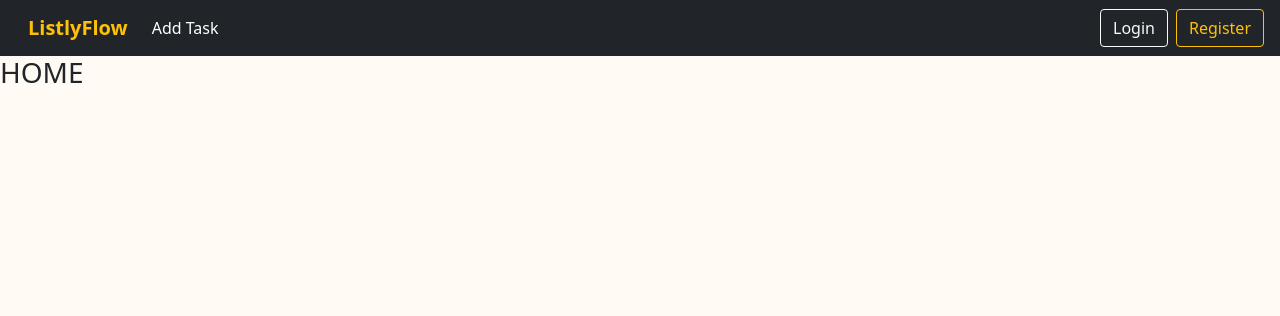
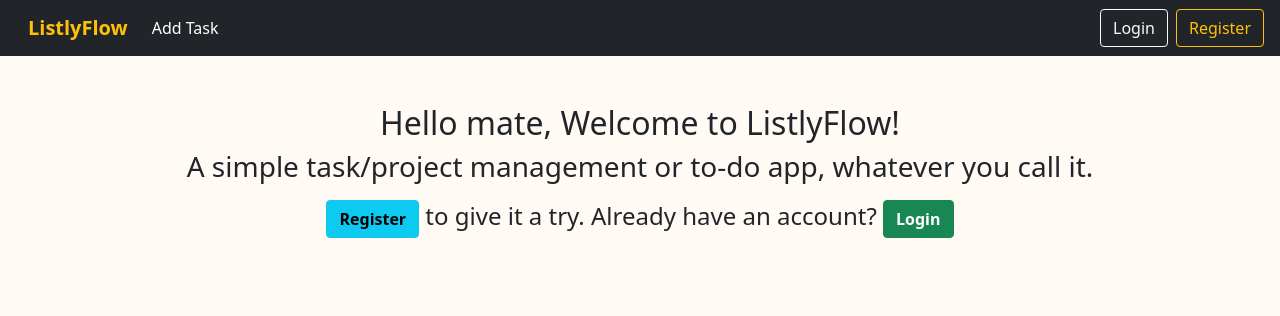
Before and after one commit to AKToran/listlyflow, a Django app: page / in a window 1280 px wide. Shown: the top 316 px of the page. Run offline with Django 5.2, Linux system fonts and the light colour scheme; some libraries are stand-ins or nearby versions.

Commit message:
all types of filtering

```diff
--- a/listlyflow/urls.py
+++ b/listlyflow/urls.py
@@ -7,6 +7,8 @@ urlpatterns = [
     path('', views.home, name='home'),
     path('category/<slug:slug>/', views.home, name='sort-category'),
     path('priority/<str:bool>/', views.sortByPriority, name='sort-priority'),
+    path('date/<str:bool>/', views.sortByDate, name='sort-date'),
+    path('filter/', views.findSpecificTask, name='filter'),
     path('user/', include('user.urls')),
     path('task/', include('task.urls')),
 ]
--- a/listlyflow/views.py
+++ b/listlyflow/views.py
@@ -1,7 +1,10 @@
 from django.shortcuts import render, redirect
 from task.models import Task, Category
+from django.contrib.auth.decorators import login_required
+from task.forms import TaskFilterForm
 
 def home(request, slug = None):
+    form = TaskFilterForm()
     search = request.GET.get('search')
     if request.user.is_authenticated:
         user = request.user
@@ -10,33 +13,62 @@ def home(request, slug = None):
             data = Task.objects.filter(category=category, user=user).order_by('status')
 
         elif search:
-            data = Task.objects.filter(user=user, title__icontains=search)
+            data = Task.objects.filter(user=user, title__icontains=search).order_by('status')
             if len(data) < 1:
-                data = Task.objects.filter(user=user, category__name__icontains=search)
+                data = Task.objects.filter(user=user, category__name__icontains=search).order_by('status')
 
                 if len(data) < 1:
-                    data = Task.objects.filter(user=user, priority__icontains=search)
+                    data = Task.objects.filter(user=user, priority__icontains=search).order_by('status')
 
                     if len(data) < 1:
-                        data = Task.objects.filter(user=user, due_date__icontains=search)
-
-
+                        data = Task.objects.filter(user=user, due_date__icontains=search).order_by('status')
 
         else:
             data = Task.objects.filter(user=user).order_by('status')
     else :
         data = {}
     categories = Category.objects.all()
-    return render(request, 'home.html', {'data': data,'categories': categories})
+    return render(request, 'home.html', {'data': data,'categories': categories, 'form': form})
 
+@login_required
 def sortByPriority(request, bool):
-    if request.user.is_authenticated:
-        user = request.user
-        if bool.lower() == 'true':
-            data = Task.objects.filter(user=user).order_by('status','-priority')
-        else:
-            data = Task.objects.filter(user=user).order_by('status','priority')
+    user = request.user
+    form = TaskFilterForm()
+    if bool.lower() == 'true':
+        data = Task.objects.filter(user=user).order_by('status','-priority')
     else:
-        data = {}
+        data = Task.objects.filter(user=user).order_by('status','priority')
+
     categories = Category.objects.all()
-    return render(request, 'home.html', {'data': data,'categories': categories})
+    return render(request, 'home.html', {'data': data,'categories': categories, 'form': form})
+
+@login_required
+def sortByDate(request, bool):
+    user = request.user
+    form = TaskFilterForm()
+    if bool.lower() == 'true':
+        data = Task.objects.filter(user=user).order_by('due_date')
+    else:
+        data = Task.objects.filter(user=user).order_by('-due_date')
+
+    categories = Category.objects.all()
+    return render(request, 'home.html', {'data': data,'categories': categories, 'form': form})
+
+@login_required
+def findSpecificTask(request):
+    user = request.user
+    form = TaskFilterForm()
+    date = request.GET.get('date', None)
+    priority = request.GET.get('priority')
+    category = request.GET.get('category')
+    data = Task.objects.filter(user=user).order_by('status')
+
+    if date:
+        data = data.filter(due_date=date)
+    if priority:
+        data = data.filter(priority=priority)
+    if category:
+        data = data.filter(category=category)
+
+    categories =Category.objects.all()
+    return render(request, 'home.html', {'data': data,'categories': categories, 'form': form})
--- a/task/forms.py
+++ b/task/forms.py
@@ -13,3 +13,8 @@ class TaskForm(forms.ModelForm):
         widgets = {
             'due_date': forms.DateInput(attrs={'type': 'date'})
         }
+
+class TaskFilterForm(forms.Form):
+    date = forms.DateField(widget=forms.DateInput(attrs={'type': 'date'}), required=False)
+    priority = forms.ChoiceField(choices = [( '','Priority'), (0,'0'),(1,'1'),(2,'2'),(3,'3'),(4,'4'),(5,'5'),(6,'6'),(7,'7'),(8,'8')], required=False)
+    category = forms.ModelChoiceField(queryset=models.Category.objects.all(), empty_label='Category', required=False)
--- a/task/models.py
+++ b/task/models.py
@@ -17,7 +17,7 @@ class Task(models.Model):
     description = models.TextField(blank=True, null=True)
     status = models.BooleanField(default=False)
     due_date = models.DateField(null=True, blank=True)
-    priority = models.IntegerField(default=1, choices = [(1,'1'),(2,'2'),(3,'3'),(4,'4'),(5,'5'),(6,'6'),(7,'7'),(8,'8')])
+    priority = models.IntegerField(default=1, choices = [(0,'0'),(1,'1'),(2,'2'),(3,'3'),(4,'4'),(5,'5'),(6,'6'),(7,'7'),(8,'8')])
     category = models.ForeignKey(Category, on_delete=models.CASCADE,related_name='tasks')
     user = models.ForeignKey(User, on_delete=models.CASCADE, related_name='tasks')
 
--- a/task/views.py
+++ b/task/views.py
@@ -46,7 +46,7 @@ class EditTaskView(UpdateView):
 def taskdone(request, id):
     task = models.Task.objects.get(id=id)
     task.status = True
-    task.priority = 1
+    task.priority = 0
     task.save()
     email_subject = "Task Complete!"
     email_body = render_to_string('task_done.html', {'user': request.user, 'task': task})
--- a/templates/base.html
+++ b/templates/base.html
@@ -28,11 +28,11 @@
             {% if request.user.is_authenticated %}
 
             <form class="form-inline d-flex" action="{% url "home" %}">
-              <input class="form-control" type="search" name="search" placeholder="Search" aria-label="Search" >
-              <button class="btn btn-outline-warning me-2" type="submit">Search</button>
+              <input class="form-control" type="search" name="search" placeholder="Search Task" aria-label="Search" >
+              <button class="btn btn-outline-light me-2" type="submit">Search</button>
             </form>
 
-                {% comment %} <a class="btn btn-outline-light mx-1" href="{% url "profile" %}">Profile</a> {% endcomment %}
+                <a class="btn btn-outline-light mx-1" href="{% url "profile" request.user.id %}">Profile</a>
                 <a class="btn btn-outline-warning mx-1" href="{% url "logout" %}">Logout</a>
             {% else %}
                 <a class="btn btn-outline-light mx-1" href="{% url "login" %}">Login</a>
--- a/templates/home.html
+++ b/templates/home.html
@@ -2,12 +2,14 @@
 {% block title %}
 <title>ListlyFlow</title> {% endblock title %}
 {% block content %}
+{% load crispy_forms_tags %}
+
 {% if request.user.is_authenticated %}
 
 <div class="d-flex flex-wrap">
 
   <div class="col-2 bg-secondary text-light p-4">
-    <h5 class="text-light mx-2 mb-3">Task By Priority:</h5>
+    <h5 class="text-light mx-2 mb-2">Task By Priority:</h5>
     <div class="ms-2 mb-3">
         <a class="btn btn-outline-warning m-1"
         style="width: 150px; font-weight: 600;"
@@ -17,7 +19,19 @@
         href="{% url "sort-priority" False %}">Minimum</a>
       </div>
 
-    <h5 class="text-light mx-2 mb-3">Task By Category:</h5>
+    <h5 class="text-light mx-2 mb-2">Task By Date:</h5>
+    <div class="ms-2 mb-3">
+        <a class="btn btn-outline-warning m-1"
+        style="width: 150px; font-weight: 600;"
+        href="{% url "sort-date" False %}">Latest</a>
+        <a class="btn btn-outline-warning m-1"
+        style="width: 150px; font-weight: 600;"
+        href="{% url "sort-date" True %}">Oldest</a>
+      </div>
+
+
+
+    <h5 class="text-light mx-2 mb-2">Task By Category:</h5>
     <div class="ms-2">
         {% for category in categories %}
           <a class="btn btn-outline-warning m-1"
@@ -34,6 +48,19 @@
 
   <div class="col-10">
 
+  <div class="d-flex m-3">
+    <h4 class="mt-2">Find specific task:</h4>
+
+    <form class="d-flex p-2" action="{% url "filter" %}">
+      {% for f in form  %}
+      <!-- {{ form | crispy}} -->
+      <div>
+        {{f}}
+      </div>
+      {% endfor %}
+      <button class="btn btn-secondary mx-1" type="submit">Filter</button>
+    </form>
+  </div>
 
     <div
     class="d-flex flex-wrap justify-content-center" >
@@ -84,7 +111,16 @@
 </div>
 
 {% else %}
-<h3>HOME</h3>
+
+  <div class="text-center pt-5">
+    <h2>Hello mate, Welcome to ListlyFlow!</h2>
+    <h3>A simple task/project management or to-do app, whatever you call it.</h3>
+    <h4 class="m-3"><a class="btn btn-info fw-bold" href="{% url "create-account" %}">Register</a> to give it a try. Already have an account? <a class="btn btn-success fw-bold"
+      href="{% url "login" %}">Login</a>
+    </h4>
+
+  </div>
+
 {% endif %}
 
 {% endblock content %}
--- a/user/urls.py
+++ b/user/urls.py
@@ -6,4 +6,5 @@ urlpatterns = [
     path('activate/<uid64>/<token>/', views.activate, name='activate'),
     path('login/', views.UserLoginView.as_view(), name='login'),
     path('logout/', views.user_logout, name='logout'),
+    path('profile/<int:id>', views.UserProfileView.as_view(), name='profile'),
 ]
```
Also changed, not shown: user/templates/profile.html (added, +14 -0 lines), user/views.py (+19 -3 lines), db.sqlite3, task/migrations/0006_alter_task_priority.py (added).
